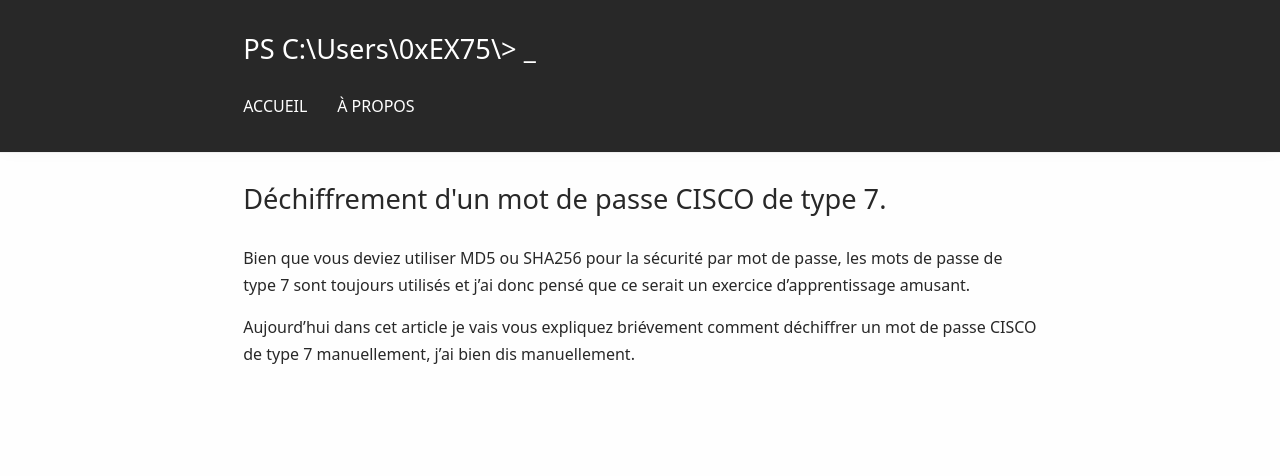
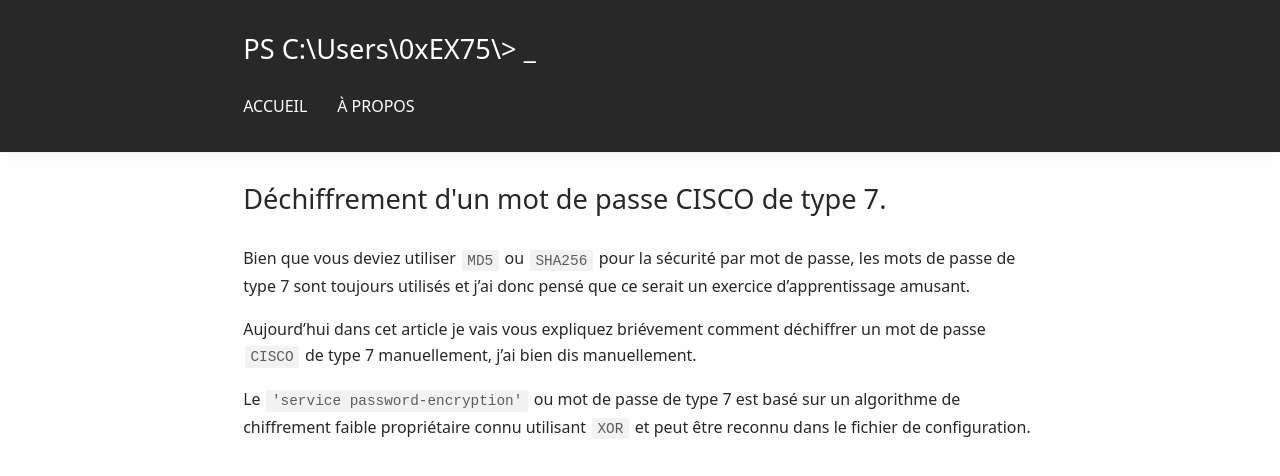
Before and after one commit to 0xex75-english/0xEX75.github.io, a Jekyll site: the page built from p.md, in a window 1280 px wide. Shown: the top 476 px of the page. Built offline with Jekyll 4.4.1, drawn with Linux system fonts in a browser that asks for light colours; our own code applies the rules of GitHub Pages for plain Markdown files.

Commit message:
Update p.md

```diff
--- a/p.md
+++ b/p.md
@@ -4,6 +4,8 @@ description: test.png
 tags: ["Dans cet article je vous présente comment.."]
 ---
 
-Bien que vous deviez utiliser MD5 ou SHA256 pour la sécurité par mot de passe, les mots de passe de type 7 sont toujours utilisés et j’ai donc pensé que ce serait un exercice d’apprentissage amusant.
+Bien que vous deviez utiliser `MD5` ou `SHA256` pour la sécurité par mot de passe, les mots de passe de type 7 sont toujours utilisés et j’ai donc pensé que ce serait un exercice d’apprentissage amusant.
 
-Aujourd'hui dans cet article je vais vous expliquez briévement comment déchiffrer un mot de passe CISCO de type 7 manuellement, j'ai bien dis manuellement.
+Aujourd'hui dans cet article je vais vous expliquez briévement comment déchiffrer un mot de passe `CISCO` de type 7 manuellement, j'ai bien dis manuellement.
+
+Le `'service password-encryption'` ou mot de passe de type 7 est basé sur un algorithme de chiffrement faible propriétaire connu utilisant `XOR` et peut être reconnu dans le fichier de configuration.
```
